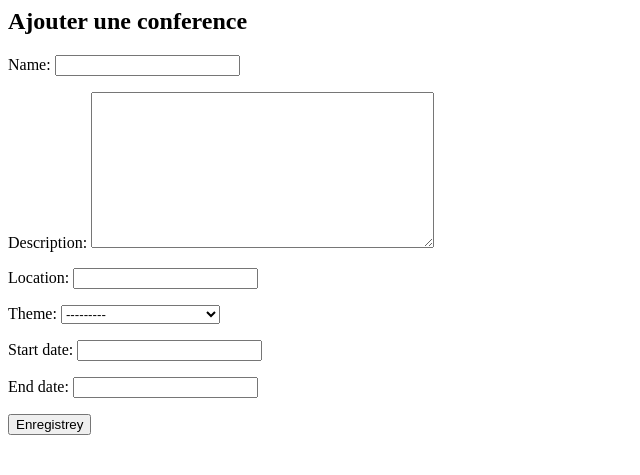
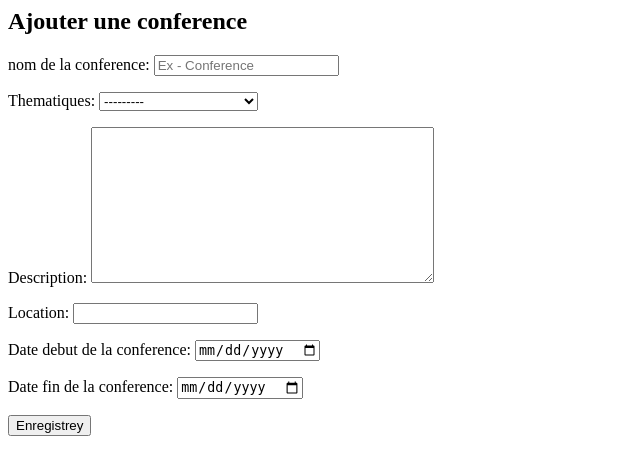
Before and after one commit to iyedrabhi/Django, a Django app: page /conference/form/ in a window 1280 px wide. Shown: the top 475 px of the page, without its empty margins (0-640 px from the left). Run offline with Django 5.2, Linux system fonts and the light colour scheme.

Commit message:
html mzayen

```diff
--- /dev/null
+++ b/projetpython/ConferenceApp/forms.py
@@ -0,0 +1,33 @@
+from django import forms
+from .models import Conference
+class ConferenceModel(forms.ModelForm):
+    class Meta:
+        model=Conference
+        fields=['name','theme','description','location','start_date','end_date']
+        labels= {
+            'name':"nom de la conference",
+            'theme':"Thematiques",
+            'desc':"Description",
+            'location':"Location",
+            'start_date':"Date debut de la conference",
+            'end_date':"Date fin de la conference"
+        }
+        widgets ={
+            'name': forms.TextInput(
+            attrs={
+                'placeholder' :"Ex - Conference"
+            }
+            ),
+            'start_date' : forms.DateInput(
+            attrs={
+                'type':'date',
+                'placeholder':"date de debut"
+            }
+            ),
+            'end_date' : forms.DateInput(
+            attrs={
+                'type':'date',
+                'placeholder':"date de fin"
+            }
+            )
+        }
--- a/projetpython/ConferenceApp/urls.py
+++ b/projetpython/ConferenceApp/urls.py
@@ -6,6 +6,7 @@ urlpatterns = [
     path("liste/",ConferenceList.as_view(),name="conference_liste"),
     path("details/<int:pk>/",ConferenceDetails.as_view(),name="conference_detail"),
     path("form/", ConferenceCreate.as_view(), name="conference_add"),
-
+    path("<int:pk>/edit/", ConferenceUpdate.as_view(), name="conference_update"),
+    path("<int:pk>/delete/", ConferenceDelete.as_view(), name="conference_delete"),
 
 ]
--- a/projetpython/ConferenceApp/views.py
+++ b/projetpython/ConferenceApp/views.py
@@ -4,6 +4,9 @@ from .models import Conference
 from django.views.generic import ListView
 from django.views.generic import DetailView
 from django.views.generic import CreateView
+from django.views.generic import UpdateView
+from django.views.generic import DeleteView
+from .forms import ConferenceModel
 # Create your views here.
 def all_conferences(req):
     conferences = Conference.objects.all()
@@ -22,5 +25,16 @@ class ConferenceDetails(DetailView):
 class ConferenceCreate(CreateView):
     model=Conference
     template_name="conference/conference_form.html"
-    fields = "__all__"
+    #fields = "__all__"
+    form_class = ConferenceModel
     success_url = reverse_lazy("conference_liste") #si ajout avec succes il faut aller a l'autre url
+class ConferenceUpdate(UpdateView):
+    model = Conference
+    template_name = "conference/conference_form.html"
+    #fields ="__all__"
+    success_url = reverse_lazy("conference_liste") #si ajout avec succes il faut aller a l'autre url
+    form_class = ConferenceModel
+class ConferenceDelete(DeleteView):
+    model = Conference
+    template_name = "conference/conference_confirm_delete.html"
+    success_url = reverse_lazy("conference_liste") #si ajout avec succes il faut aller a l'autre url
--- /dev/null
+++ b/projetpython/Templates/conference/conference_confirm_delete.html
@@ -0,0 +1,6 @@
+<h1>Voulez vous supprimer la conference {{object.name}} ?</h1>
+<form method="post">
+    {% csrf_token %}
+    <button type="submit">OUI</button>
+    <a href="{% url 'conference_liste' %}">NON</a>
+</form>
--- a/projetpython/Templates/conference/conference_form.html
+++ b/projetpython/Templates/conference/conference_form.html
@@ -1,4 +1,8 @@
+{% if view.object.pk %}
+<h2>Modifier une conference</h2>
+{% else %}
 <h2>Ajouter une conference</h2>
+{% endif %}
 <form method="post">
     {% csrf_token %} <!-- ma8irha matetb3athch el formulaire -->
     {{form.as_p}}
```
Also changed, not shown: projetpython/Templates/base.html (added, +16 -0 lines), projetpython/Templates/conference/liste.html (+17 -0 lines), projetpython/db.sqlite3.
